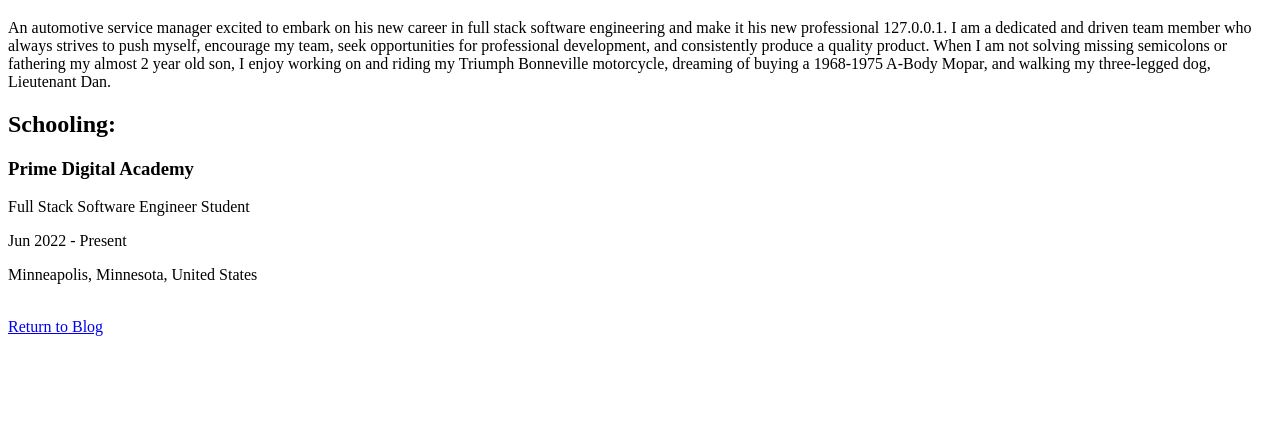
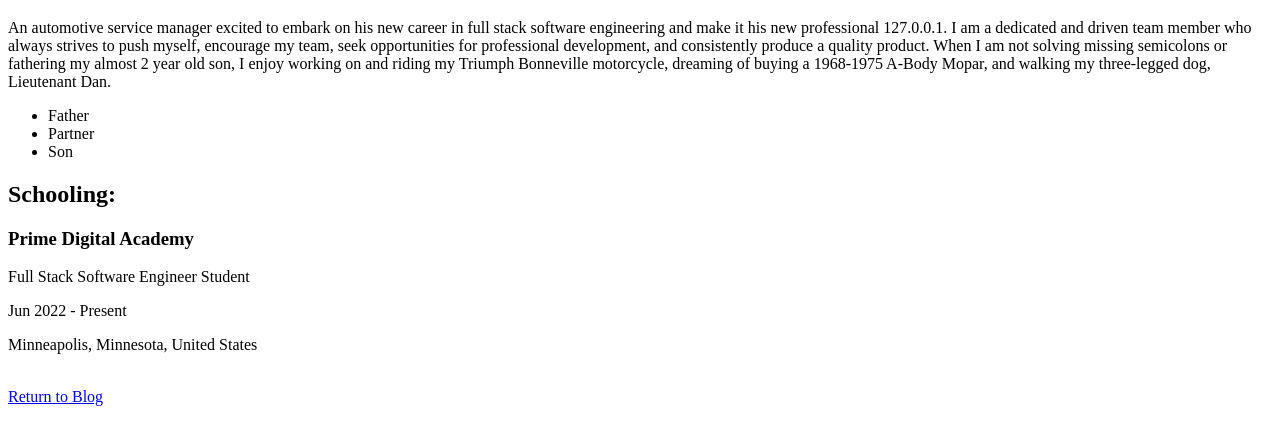
Before and after one commit to Kfcullinan/Refresh-WebDev, a plain HTML site: page about.html in a window 1280 px wide. Shown: the part 61-506 px from the top of the page. Drawn offline with Linux system fonts and the light colour scheme.

Commit message:
added list items

```diff
--- a/about.html
+++ b/about.html
@@ -15,7 +15,11 @@
 
 When I am not solving missing semicolons or fathering my almost 2 year old son, I enjoy working on and riding my Triumph Bonneville motorcycle, dreaming of buying a 1968-1975 A-Body Mopar, and walking my three-legged dog, Lieutenant Dan.
     </p>
-
+<ul>
+    <li>Father</li>
+    <li>Partner</li>
+    <li>Son</li>
+</ul>
     <h2>Schooling:</h2>
     <h3>Prime Digital Academy</h3>
     <p>Full Stack Software Engineer Student</p>
```
